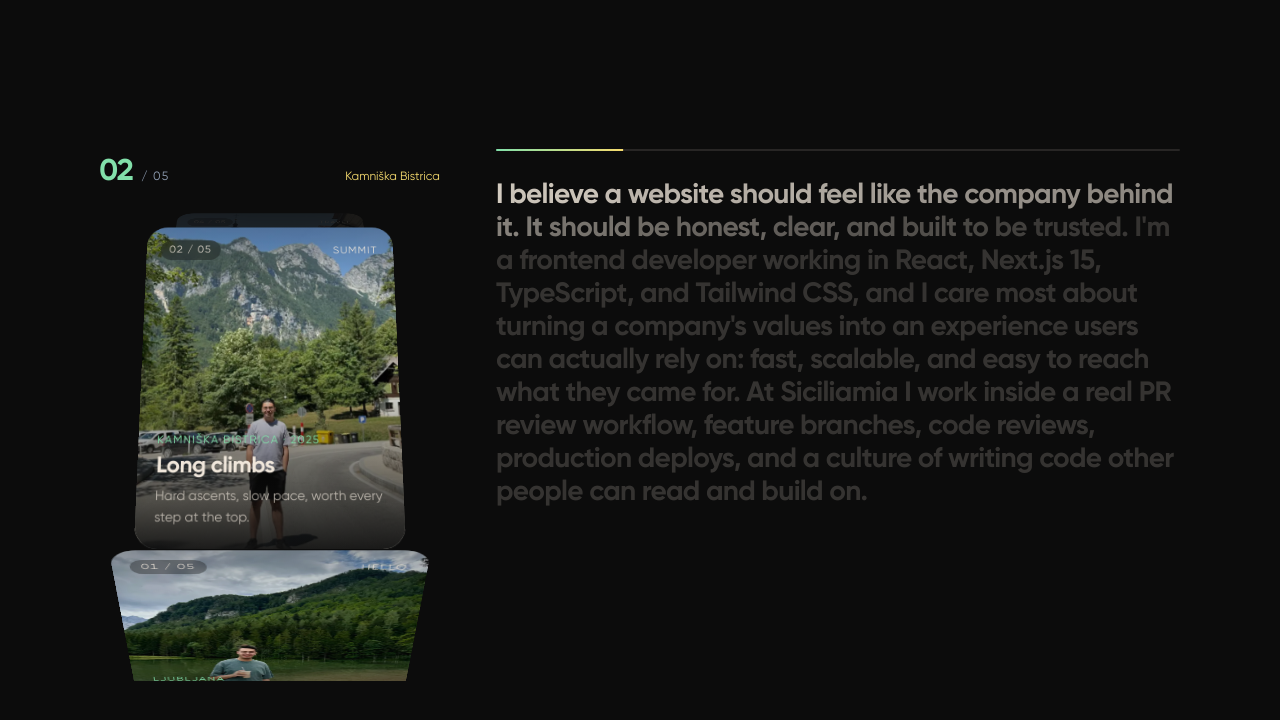
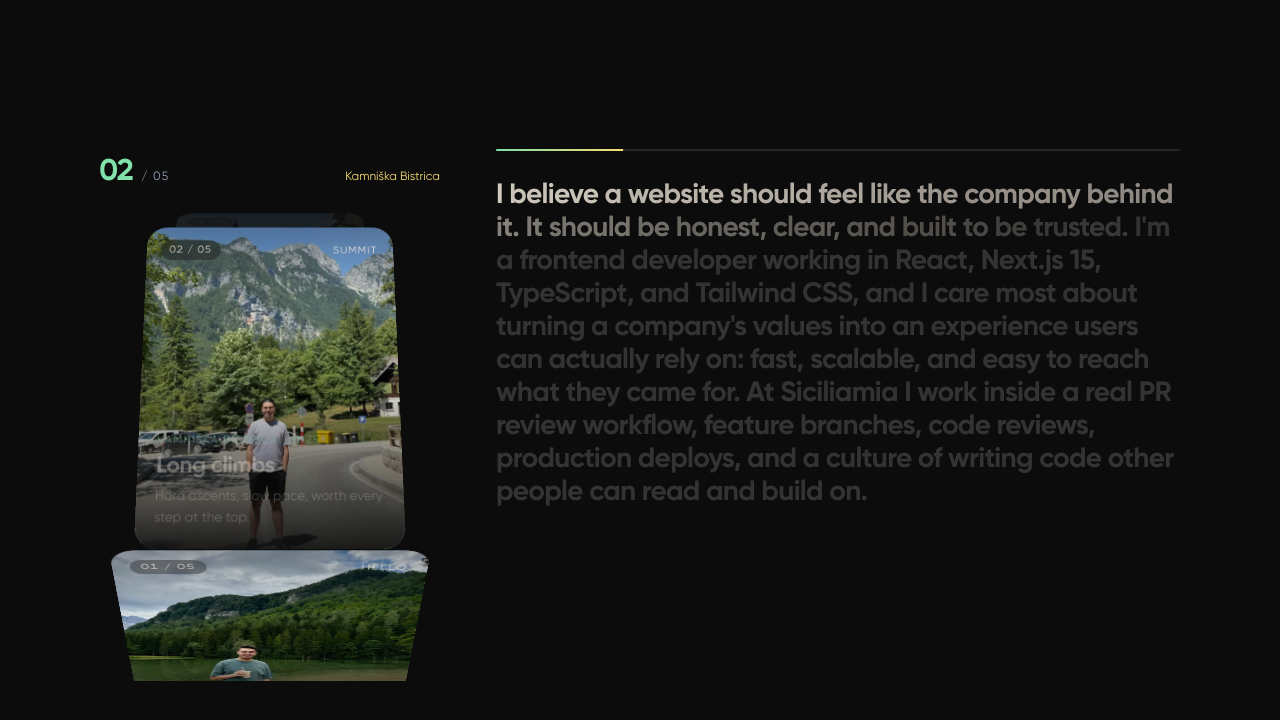
Before and after one commit to HaythamSaba/reactPortfolio, a React (Vite) app: page / in a window 1280 px wide. Shown: the part 1026-1746 px from the top of the page. Built offline with nearby package versions, Linux system fonts and the light colour scheme.

Commit message:
fix(ui): fade photo cascade caption text before card tilts into stack

```diff
--- a/src/components/ui/PhotoCascade.jsx
+++ b/src/components/ui/PhotoCascade.jsx
@@ -56,18 +56,25 @@ function CascadeCard({ photo, index, count, active }) {
   const opacity = useTransform(d, (v) => cardPose(v, visibleAhead).opacity);
   // Fallback for browsers that flatten the 3D context
   const zIndex = useTransform(d, (v) => 100 - Math.round(Math.abs(v) * 10));
+  // Caption/title fade faster than the card body: once a card tilts back
+  // into the waiting stack (or has folded forward past the crest), its
+  // rotateX swings the bottom-anchored figcaption into view again, making
+  // text from a card 1-2 steps away appear to float in front of its
+  // neighbor. Cutting text opacity to 0 well before the card itself fades
+  // keeps only the upright (near-crest) card's text legible.
+  const textOpacity = useTransform(d, (v) => clamp(1 - Math.abs(v) * 1.8, 0, 1));
 
   return (
     <motion.figure
       className={CARD_FACE_CLASSES}
       style={{ y, z, rotateX, scale, opacity, zIndex }}
     >
-      <CardFace photo={photo} index={index} count={count} />
+      <CardFace photo={photo} index={index} count={count} textOpacity={textOpacity} />
     </motion.figure>
   );
 }
 
-function CardFace({ photo, index, count }) {
+function CardFace({ photo, index, count, textOpacity }) {
   return (
     <>
       <img
@@ -77,6 +84,7 @@ function CardFace({ photo, index, count }) {
         decoding="async"
         draggable={false}
         className="absolute inset-0 h-full w-full select-none object-cover"
+
       />
       <div className="photo-cascade__shade pointer-events-none absolute inset-0" aria-hidden="true" />
 
@@ -95,7 +103,10 @@ function CardFace({ photo, index, count }) {
         </span>
       ) : null}
 
-      <figcaption className="absolute inset-x-5 bottom-5 text-left text-background">
+      <motion.figcaption
+        className="absolute inset-x-5 bottom-5 text-left text-background"
+        style={{ opacity: textOpacity }}
+      >
         {photo.place ? (
           <span className="mb-1 block text-xs tracking-widest text-primary-400 uppercase">
             {photo.place}
@@ -110,7 +121,7 @@ function CardFace({ photo, index, count }) {
             {photo.caption}
           </p>
         ) : null}
-      </figcaption>
+      </motion.figcaption>
     </>
   );
 }
```
